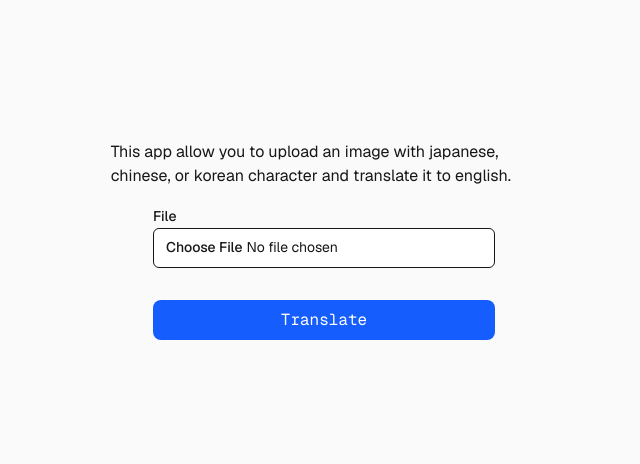
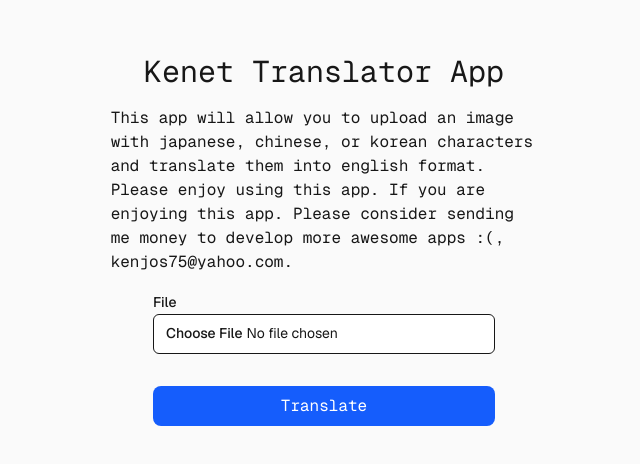
Before and after one commit to kenjos75/kenet-translator-app, a Next.js app in the folder frontend/: page / in a window 1280 px wide. Shown: the part 160-624 px from the top of the page, without its empty margins (316-956 px from the left). Built offline with nearby package versions, Linux system fonts and the light colour scheme.

Commit message:
fix: Update the info message add proper heading kenet translator app

```diff
--- a/frontend/app/page.tsx
+++ b/frontend/app/page.tsx
@@ -1,16 +1,23 @@
 import IdentifyForm from "./components/identify-form";
+import DonateButton from "./components/ui/donate-button";
 
 export default function Home() {
 
   return (
     <div className="flex min-h-screen items-center justify-center bg-zinc-50 font-sans dark:bg-black flex-col">
         <div className="flex w-1/3 justify-center items-center mb-4">
-          {'This app allow you to upload an image with japanese, chinese, or korean character and translate it to english.'}
+          <h1 className="text-3xl font-mono">
+            {'Kenet Translator App'}
+          </h1>
+        </div>
+        <div className="flex w-1/3 justify-center items-center mb-4 text-md font-mono flex-col">
+          <div className="w-full">
+            {'This app will allow you to upload an image with japanese, chinese, or korean characters and translate them into english format. Please enjoy using this app. If you are enjoying this app. Please consider sending me money to develop more awesome apps :(, kenjos75@yahoo.com.'}
+          </div>
         </div>
         <div className="flex w-1/2 justify-center">
           <IdentifyForm />
         </div>
-
     </div>
   );
 }
```
